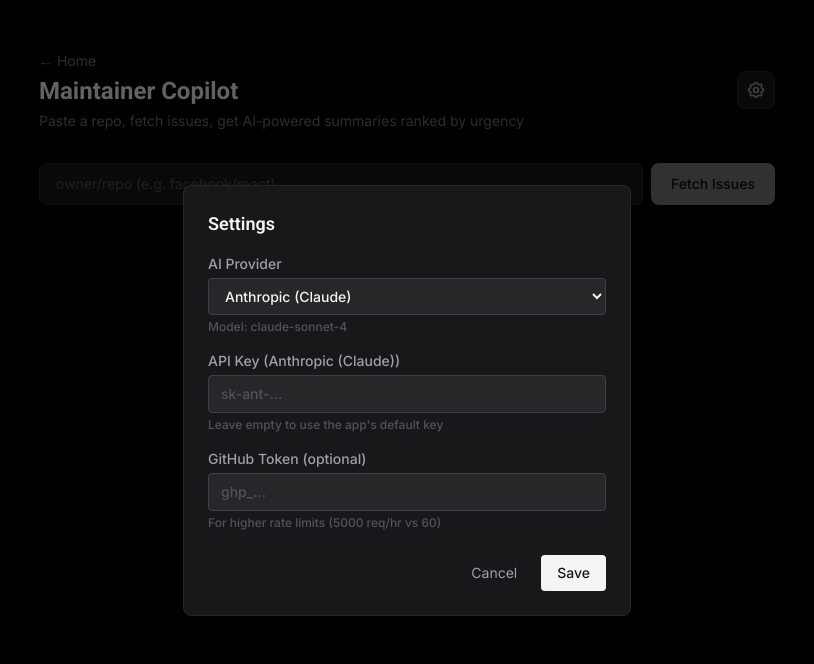
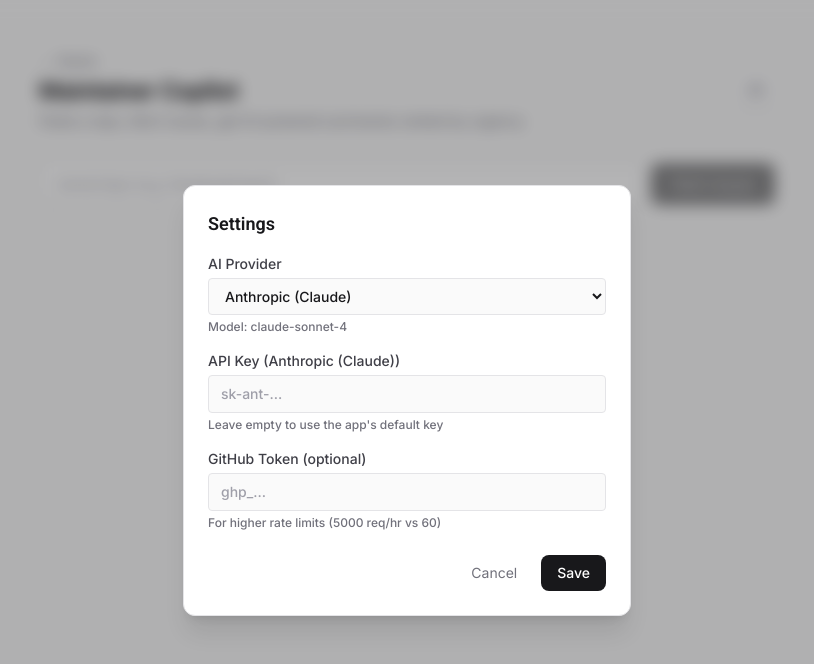
Before and after one commit to AarishMansur/Mainto, a Next.js app: page /app in a window 1280 px wide. Both pictures are taken after a click on the button "Settings". Shown: the top 664 px of the page, without its empty margins (233-1047 px from the left). Built offline with nearby package versions, Linux system fonts and the light colour scheme.

Commit message:
refactor: improve UI components with updated styles and animations

```diff
--- a/app/app/page.tsx
+++ b/app/app/page.tsx
@@ -12,21 +12,21 @@
   const copilot = useMaintainerCopilot();
 
   return (
-    <div className="min-h-screen bg-black text-zinc-100">
-      <div className="max-w-3xl mx-auto px-4 py-12">
-        <header className="flex items-center justify-between mb-8">
+    <div className="min-h-screen bg-zinc-50 text-zinc-900">
+      <div className="mx-auto max-w-3xl px-4 py-12">
+        <header className="mb-8 flex items-center justify-between">
           <div>
-            <Link href="/" className="text-zinc-500 hover:text-zinc-300 text-sm mb-1 inline-block">
+            <Link href="/" className="mb-1 inline-block text-sm text-zinc-500 transition-colors hover:text-zinc-900">
               &larr; Home
             </Link>
             <h1 className="text-2xl font-bold">Maintainer Copilot</h1>
-            <p className="text-zinc-500 text-sm mt-1">
+            <p className="mt-1 text-sm text-zinc-500">
               Paste a repo, fetch issues, get AI-powered summaries ranked by urgency
             </p>
           </div>
           <button
             onClick={() => setShowSettings(true)}
-            className="p-2 rounded-lg bg-zinc-900 border border-zinc-800 hover:border-zinc-700 transition-colors"
+            className="rounded-lg border border-zinc-200 bg-white p-2 shadow-sm transition-colors hover:border-zinc-400"
             title="Settings"
           >
             <svg className="w-5 h-5 text-zinc-400" fill="none" stroke="currentColor" viewBox="0 0 24 24">
@@ -37,9 +37,9 @@
         </header>
 
         <RepositorySearch value={copilot.repoInput} loading={copilot.loadingIssues} onChange={copilot.setRepoInput} onSubmit={copilot.fetchIssues} />
-        {copilot.error && <div className="mb-6 p-3 rounded-lg bg-red-500/10 border border-red-500/20 text-red-400 text-sm">{copilot.error}</div>}
+        {copilot.error && <div className="mb-6 rounded-lg border border-red-200 bg-red-50 p-3 text-sm text-red-600">{copilot.error}</div>}
         {copilot.issues.length > 0 && <IssuesPanel issues={copilot.issues} summaries={copilot.summaries} summarizingAll={copilot.summarizingAll} loadingIssueId={copilot.loadingIssueId} onSummarizeAll={copilot.summarizeAll} onSummarize={copilot.summarizeSingle} />}
-        {copilot.issues.length === 0 && !copilot.loadingIssues && <div className="text-center py-20 text-zinc-600"><p className="text-lg">Enter a GitHub repository to get started</p><p className="text-sm mt-1">e.g. facebook/react, vercel/next.js</p></div>}
+        {copilot.issues.length === 0 && !copilot.loadingIssues && <div className="py-20 text-center text-zinc-500"><p className="text-lg">Enter a GitHub repository to get started</p><p className="mt-1 text-sm">e.g. facebook/react, vercel/next.js</p></div>}
       </div>
       {showSettings && <SettingsModal onClose={() => setShowSettings(false)} />}
     </div>
--- a/app/components/issues-panel.tsx
+++ b/app/components/issues-panel.tsx
@@ -21,10 +21,10 @@
   });
 
   return (
-    <div className="space-y-4">
+    <div className="space-y-2">
       <div className="flex items-center justify-between">
         <p className="text-sm text-zinc-500">{issues.length} open issues{summaries.size > 0 && ` · ${summaries.size} summarized`}</p>
-        <button onClick={onSummarizeAll} disabled={summarizingAll} className="px-4 py-1.5 text-xs font-medium rounded-lg bg-zinc-800 text-zinc-300 hover:bg-zinc-700 disabled:opacity-50 disabled:cursor-not-allowed transition-colors">
+        <button onClick={onSummarizeAll} disabled={summarizingAll} className="rounded-lg border border-zinc-200 bg-white px-4 py-1.5 text-xs font-medium text-zinc-700 shadow-sm transition-all hover:-translate-y-0.5 hover:border-zinc-300 disabled:cursor-not-allowed disabled:opacity-50">
           {summarizingAll ? "Summarizing all..." : "Summarize All"}
         </button>
       </div>
--- a/app/components/repository-search.tsx
+++ b/app/components/repository-search.tsx
@@ -7,9 +7,9 @@
 
 export function RepositorySearch({ value, loading, onChange, onSubmit }: RepositorySearchProps) {
   return (
-    <div className="flex gap-2 mb-6">
-      <input type="text" value={value} onChange={(event) => onChange(event.target.value)} onKeyDown={(event) => event.key === "Enter" && onSubmit()} placeholder="owner/repo (e.g. facebook/react)" className="flex-1 bg-zinc-900 border border-zinc-800 rounded-lg px-4 py-2.5 text-sm text-zinc-100 placeholder-zinc-600 focus:outline-none focus:border-zinc-600" />
-      <button onClick={onSubmit} disabled={loading || !value.trim()} className="px-5 py-2.5 text-sm font-medium rounded-lg bg-zinc-100 text-zinc-900 hover:bg-zinc-200 disabled:opacity-50 disabled:cursor-not-allowed transition-colors">
+    <div className="mb-6 flex gap-2">
+      <input type="text" value={value} onChange={(event) => onChange(event.target.value)} onKeyDown={(event) => event.key === "Enter" && onSubmit()} placeholder="owner/repo (e.g. facebook/react)" className="flex-1 rounded-lg border border-zinc-200 bg-white px-4 py-2.5 text-sm text-zinc-900 shadow-sm outline-none transition-shadow placeholder:text-zinc-400 focus:border-zinc-400 focus:ring-4 focus:ring-zinc-100" />
+      <button onClick={onSubmit} disabled={loading || !value.trim()} className="rounded-lg bg-zinc-900 px-5 py-2.5 text-sm font-medium text-white shadow-sm transition-all hover:-translate-y-0.5 hover:bg-black disabled:cursor-not-allowed disabled:opacity-50">
         {loading ? "Fetching..." : "Fetch Issues"}
       </button>
     </div>
--- a/app/components/settings-modal.tsx
+++ b/app/components/settings-modal.tsx
@@ -37,16 +37,16 @@
   const currentProvider = PROVIDER_OPTIONS.find((p) => p.value === provider);
 
   return (
-    <div className="fixed inset-0 bg-black/60 flex items-center justify-center z-50" onClick={onClose}>
-      <div className="bg-zinc-900 border border-zinc-800 rounded-lg p-6 w-full max-w-md max-h-[90vh] overflow-y-auto" onClick={(event) => event.stopPropagation()}>
-        <h2 className="text-lg font-semibold text-zinc-100 mb-4">Settings</h2>
+    <div className="fixed inset-0 z-50 flex items-center justify-center bg-zinc-950/30 p-4 backdrop-blur-sm" onClick={onClose}>
+      <div className="w-full max-w-md max-h-[90vh] overflow-y-auto rounded-xl border border-zinc-200 bg-white p-6 shadow-xl" onClick={(event) => event.stopPropagation()}>
+        <h2 className="mb-4 text-lg font-semibold text-zinc-900">Settings</h2>
         <div className="space-y-4">
-          <label className="block text-sm font-medium text-zinc-400">
+          <label className="block text-sm font-medium text-zinc-700">
             AI Provider
             <select
               value={provider}
               onChange={(event) => setProvider(event.target.value as Provider)}
-              className="mt-1 w-full bg-zinc-800 border border-zinc-700 rounded px-3 py-2 text-sm text-zinc-100"
+              className="mt-1 w-full rounded border border-zinc-200 bg-zinc-50 px-3 py-2 text-sm text-zinc-900 outline-none focus:border-zinc-400"
             >
               {PROVIDER_OPTIONS.map((p) => (
                 <option key={p.value} value={p.value}>
@@ -55,7 +55,7 @@
               ))}
             </select>
             {currentProvider && (
-              <span className="block text-xs text-zinc-600 mt-1">
+                <span className="mt-1 block text-xs text-zinc-500">
                 Model: {currentProvider.model}
               </span>
             )}
@@ -83,11 +83,11 @@
             help="For higher rate limits (5000 req/hr vs 60)"
           />
         </div>
-        <div className="flex justify-end gap-2 mt-6">
-          <button onClick={onClose} className="px-4 py-2 text-sm text-zinc-400 hover:text-zinc-200">
+        <div className="mt-6 flex justify-end gap-2">
+          <button onClick={onClose} className="px-4 py-2 text-sm text-zinc-500 transition-colors hover:text-zinc-900">
             Cancel
           </button>
-          <button onClick={save} className="px-4 py-2 text-sm font-medium rounded bg-zinc-100 text-zinc-900 hover:bg-zinc-200">
+          <button onClick={save} className="rounded-lg bg-zinc-900 px-4 py-2 text-sm font-medium text-white transition-colors hover:bg-black">
             Save
           </button>
         </div>
@@ -110,16 +110,16 @@
   help: string;
 }) {
   return (
-    <label className="block text-sm font-medium text-zinc-400">
+    <label className="block text-sm font-medium text-zinc-700">
       {label}
       <input
         type="password"
         value={value}
         onChange={(event) => onChange(event.target.value)}
         placeholder={placeholder}
-        className="mt-1 w-full bg-zinc-800 border border-zinc-700 rounded px-3 py-2 text-sm text-zinc-100 placeholder-zinc-600"
+        className="mt-1 w-full rounded border border-zinc-200 bg-zinc-50 px-3 py-2 text-sm text-zinc-900 outline-none placeholder:text-zinc-400 focus:border-zinc-400"
       />
-      <span className="block text-xs text-zinc-600 mt-1">{help}</span>
+      <span className="mt-1 block text-xs text-zinc-500">{help}</span>
     </label>
   );
 }
--- a/app/components/urgency-badge.tsx
+++ b/app/components/urgency-badge.tsx
@@ -1,12 +1,12 @@
 export function UrgencyBadge({ score }: { score: number }) {
   const color =
     score >= 8
-      ? "bg-red-500/20 text-red-400 border-red-500/30"
+      ? "border-red-200 bg-red-50 text-red-700"
       : score >= 6
-      ? "bg-orange-500/20 text-orange-400 border-orange-500/30"
+      ? "border-orange-200 bg-orange-50 text-orange-700"
       : score >= 4
-      ? "bg-yellow-500/20 text-yellow-400 border-yellow-500/30"
-      : "bg-green-500/20 text-green-400 border-green-500/30";
+      ? "border-yellow-200 bg-yellow-50 text-yellow-700"
+      : "border-green-200 bg-green-50 text-green-700";
 
   return (
     <span className={`inline-flex items-center px-2 py-0.5 rounded text-xs font-medium border ${color}`}>
--- a/app/globals.css
+++ b/app/globals.css
@@ -25,6 +25,17 @@
   font-family: var(--font-inter), sans-serif;
 }
 
+@keyframes issue-in {
+  from {
+    opacity: 0;
+    transform: translateY(10px);
+  }
+  to {
+    opacity: 1;
+    transform: translateY(0);
+  }
+}
+
 h1,
 h2,
 h3 {
```
Also changed, not shown: app/components/issue-card.tsx (+9 -9 lines), app/page.tsx (+5 -5 lines).
